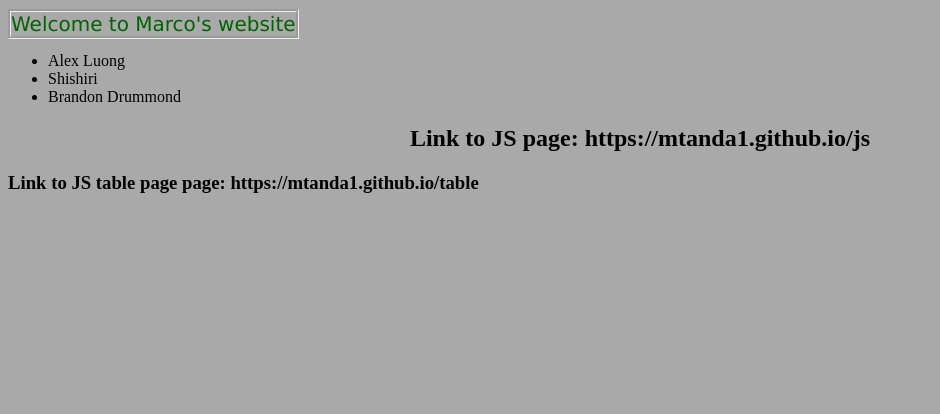
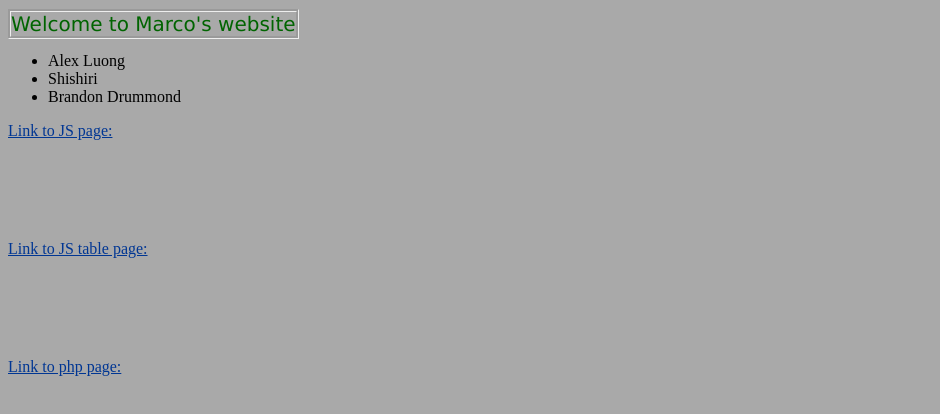
Before and after one commit to mtanda1/mtanda1.github.io, a plain HTML site: page index.html in a window 1280 px wide. Shown: the part 180-594 px from the top of the page, without its empty margins (0-940 px from the left). Drawn offline with Linux system fonts and the light colour scheme.

Commit message:
index update

```diff
--- a/cssforwebpage.css
+++ b/cssforwebpage.css
@@ -23,13 +23,13 @@ h2{
 }
 .rainbow{
    /* Chrome, Safari, Opera */
-  -webkit-animation: rainbow 1s infinite;
+  -webkit-animation: rainbow 900000000000000000000000000000000000000s infinite;
 
   /* Internet Explorer */
-  -ms-animation: rainbow 1s infinite;
+  -ms-animation: rainbow 3s infinite;
 
   /* Standar Syntax */
-  animation: rainbow 1s infinite;
+  animation: rainbow 3s infinite;
 }
 
 /* Chrome, Safari, Opera */
--- a/index.html
+++ b/index.html
@@ -13,5 +13,8 @@
 	<li>Shishiri</li>
 	<li>Brandon Drummond</li>
 </ul>
-<h2 class="rainbow">Link to JS page: https://mtanda1.github.io/js</h2>
-<h3 class="rainbow">Link to JS table page page: https://mtanda1.github.io/table</h3>
+<a class="rainbow" href=https://mtanda1.github.io/js>Link to JS page:</a>
+<h1> </h1>
+<a class="rainbow" href=https://mtanda1.github.io/table>Link to JS table page:</a>
+<h1> </h1>
+<a class="rainbow" href=https://github.com/mtanda1/php>Link to php page:</a>
```
